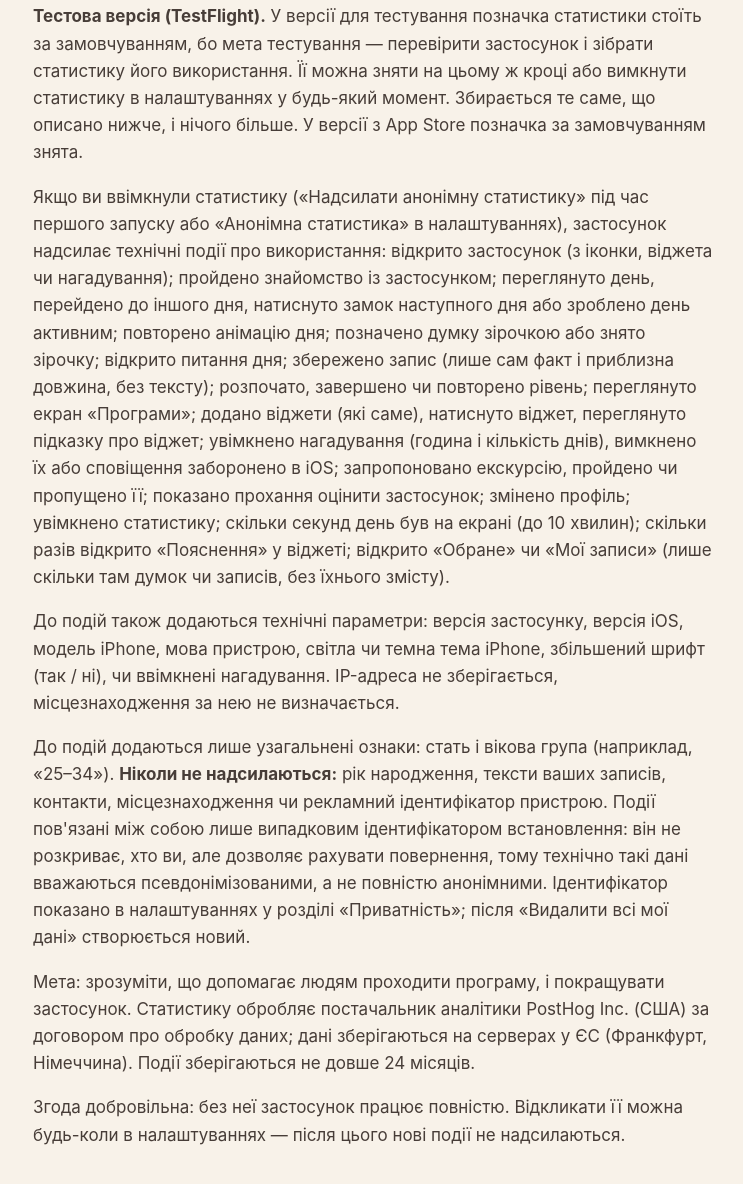
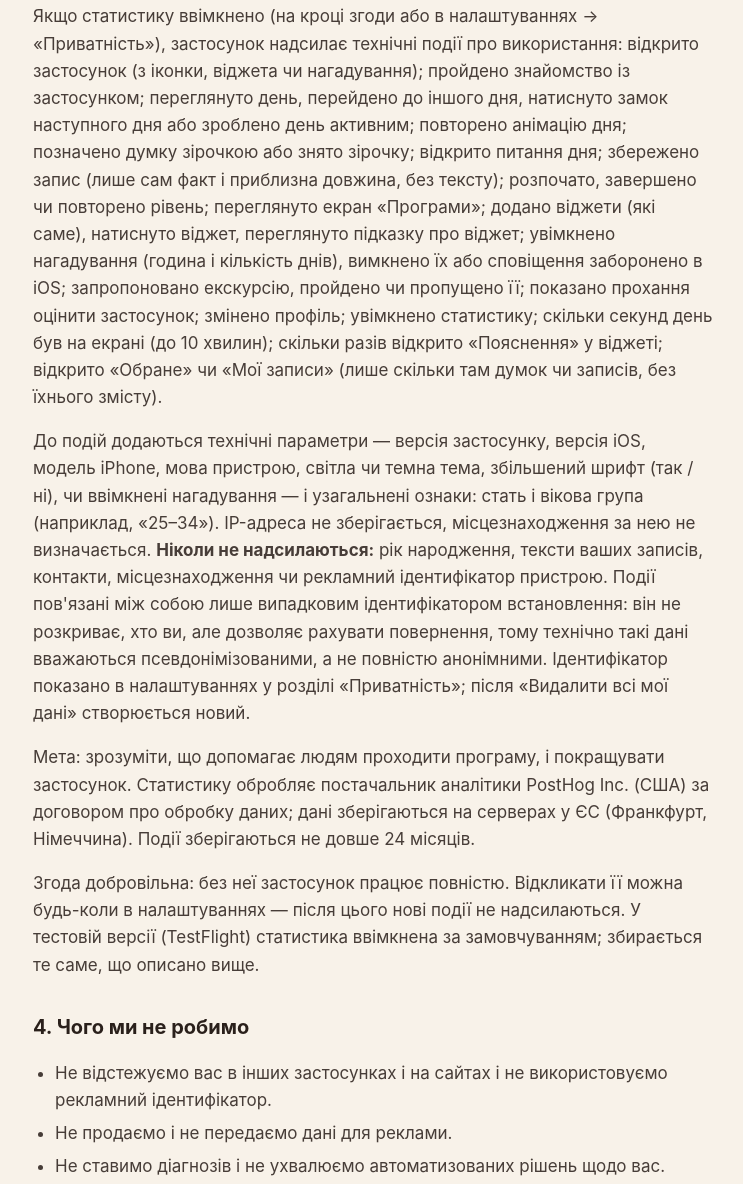
Before and after one commit to vadim-shulyak/neurosnail-site, a plain HTML site: page pryvatnist/index.html in a window 1280 px wide. Shown: the part 1197-2381 px from the top of the page, without its empty margins (267-1010 px from the left). Drawn offline with Linux system fonts and the light colour scheme.

Commit message:
Політика: стисліший розділ про статистику
Co-Authored-By: Claude Opus 5.5 <noreply@anthropic.com>

```diff
--- a/pryvatnist/index.html
+++ b/pryvatnist/index.html
@@ -27,12 +27,10 @@
 <ul><li><strong>Профіль:</strong> стать і рік народження. Стать потрібна, щоб тексти звучали у вашому роді. Рік народження — щоб перевірити вік (застосунок доступний з 16 років) і, якщо ви ввімкнете статистику, визначити вікову групу. Можна обрати «Не вказувати» — тоді тексти показують обидві форми.</li><li><strong>Прогрес:</strong> обраний рівень, дата його початку, відкриті дні, активний день і пройдені рівні.</li><li><strong>Зірочки:</strong> думки дня, які ви позначили зірочкою на екрані «Рівень пройдено».</li><li><strong>Нагадування:</strong> чи ввімкнені, о котрій годині й у які дні.</li><li><strong>Записи рефлексії:</strong> те, що ви пишете у відповідь на питання дня (усі записи видно в «Мої записи»). Вони зберігаються у зашифрованому сховищі iOS і <strong>ніколи не передаються</strong> нам чи будь-кому іншому.</li><li><strong>Згода:</strong> версія цих документів, яку ви прийняли, і час прийняття; ваш вибір щодо статистики.</li><li><strong>Ідентифікатор встановлення:</strong> випадковий код для анонімної статистики (див. розділ 3).</li><li><strong>Службові позначки:</strong> які підказки вже показано, чи програно анімацію кінця рівня, чи розгорнуто пояснення у віджеті, чи вже пропонували оцінити застосунок, скільки разів відкрито «Пояснення» у віджеті від останнього відкриття застосунку (сама кількість іде лише як подія статистики, якщо її ввімкнено, — розділ 3).</li></ul>
 <p>Ці дані не надсилаються на наші сервери. Якщо ви ввімкнули резервне копіювання iCloud, iOS може включити їх до резервної копії вашого телефону — це регулюється умовами Apple.</p>
 <h2>3. Анонімна статистика використання — лише за вашою згодою</h2>
-<p><strong>Тестова версія (TestFlight).</strong> У версії для тестування позначка статистики стоїть за замовчуванням, бо мета тестування — перевірити застосунок і зібрати статистику його використання. Її можна зняти на цьому ж кроці або вимкнути статистику в налаштуваннях у будь-який момент. Збирається те саме, що описано нижче, і нічого більше. У версії з App Store позначка за замовчуванням знята.</p>
-<p>Якщо ви ввімкнули статистику («Надсилати анонімну статистику» під час першого запуску або «Анонімна статистика» в налаштуваннях), застосунок надсилає технічні події про використання: відкрито застосунок (з іконки, віджета чи нагадування); пройдено знайомство із застосунком; переглянуто день, перейдено до іншого дня, натиснуто замок наступного дня або зроблено день активним; повторено анімацію дня; позначено думку зірочкою або знято зірочку; відкрито питання дня; збережено запис (лише сам факт і приблизна довжина, без тексту); розпочато, завершено чи повторено рівень; переглянуто екран «Програми»; додано віджети (які саме), натиснуто віджет, переглянуто підказку про віджет; увімкнено нагадування (година і кількість днів), вимкнено їх або сповіщення заборонено в iOS; запропоновано екскурсію, пройдено чи пропущено її; показано прохання оцінити застосунок; змінено профіль; увімкнено статистику; скільки секунд день був на екрані (до 10 хвилин); скільки разів відкрито «Пояснення» у віджеті; відкрито «Обране» чи «Мої записи» (лише скільки там думок чи записів, без їхнього змісту).</p>
-<p>До подій також додаються технічні параметри: версія застосунку, версія iOS, модель iPhone, мова пристрою, світла чи темна тема iPhone, збільшений шрифт (так / ні), чи ввімкнені нагадування. IP-адреса не зберігається, місцезнаходження за нею не визначається.</p>
-<p>До подій додаються лише узагальнені ознаки: стать і вікова група (наприклад, «25–34»). <strong>Ніколи не надсилаються:</strong> рік народження, тексти ваших записів, контакти, місцезнаходження чи рекламний ідентифікатор пристрою. Події пов'язані між собою лише випадковим ідентифікатором встановлення: він не розкриває, хто ви, але дозволяє рахувати повернення, тому технічно такі дані вважаються псевдонімізованими, а не повністю анонімними. Ідентифікатор показано в налаштуваннях у розділі «Приватність»; після «Видалити всі мої дані» створюється новий.</p>
+<p>Якщо статистику ввімкнено (на кроці згоди або в налаштуваннях → «Приватність»), застосунок надсилає технічні події про використання: відкрито застосунок (з іконки, віджета чи нагадування); пройдено знайомство із застосунком; переглянуто день, перейдено до іншого дня, натиснуто замок наступного дня або зроблено день активним; повторено анімацію дня; позначено думку зірочкою або знято зірочку; відкрито питання дня; збережено запис (лише сам факт і приблизна довжина, без тексту); розпочато, завершено чи повторено рівень; переглянуто екран «Програми»; додано віджети (які саме), натиснуто віджет, переглянуто підказку про віджет; увімкнено нагадування (година і кількість днів), вимкнено їх або сповіщення заборонено в iOS; запропоновано екскурсію, пройдено чи пропущено її; показано прохання оцінити застосунок; змінено профіль; увімкнено статистику; скільки секунд день був на екрані (до 10 хвилин); скільки разів відкрито «Пояснення» у віджеті; відкрито «Обране» чи «Мої записи» (лише скільки там думок чи записів, без їхнього змісту).</p>
+<p>До подій додаються технічні параметри — версія застосунку, версія iOS, модель iPhone, мова пристрою, світла чи темна тема, збільшений шрифт (так / ні), чи ввімкнені нагадування — і узагальнені ознаки: стать і вікова група (наприклад, «25–34»). IP-адреса не зберігається, місцезнаходження за нею не визначається. <strong>Ніколи не надсилаються:</strong> рік народження, тексти ваших записів, контакти, місцезнаходження чи рекламний ідентифікатор пристрою. Події пов'язані між собою лише випадковим ідентифікатором встановлення: він не розкриває, хто ви, але дозволяє рахувати повернення, тому технічно такі дані вважаються псевдонімізованими, а не повністю анонімними. Ідентифікатор показано в налаштуваннях у розділі «Приватність»; після «Видалити всі мої дані» створюється новий.</p>
 <p>Мета: зрозуміти, що допомагає людям проходити програму, і покращувати застосунок. Статистику обробляє постачальник аналітики PostHog Inc. (США) за договором про обробку даних; дані зберігаються на серверах у ЄС (Франкфурт, Німеччина). Події зберігаються не довше 24 місяців.</p>
-<p>Згода добровільна: без неї застосунок працює повністю. Відкликати її можна будь-коли в налаштуваннях — після цього нові події не надсилаються.</p>
+<p>Згода добровільна: без неї застосунок працює повністю. Відкликати її можна будь-коли в налаштуваннях — після цього нові події не надсилаються. У тестовій версії (TestFlight) статистика ввімкнена за замовчуванням; збирається те саме, що описано вище.</p>
 <h2>4. Чого ми не робимо</h2>
 <ul><li>Не відстежуємо вас в інших застосунках і на сайтах і не використовуємо рекламний ідентифікатор.</li><li>Не продаємо і не передаємо дані для реклами.</li><li>Не ставимо діагнозів і не ухвалюємо автоматизованих рішень щодо вас.</li></ul>
 <h2>5. Правові підстави</h2>
```
